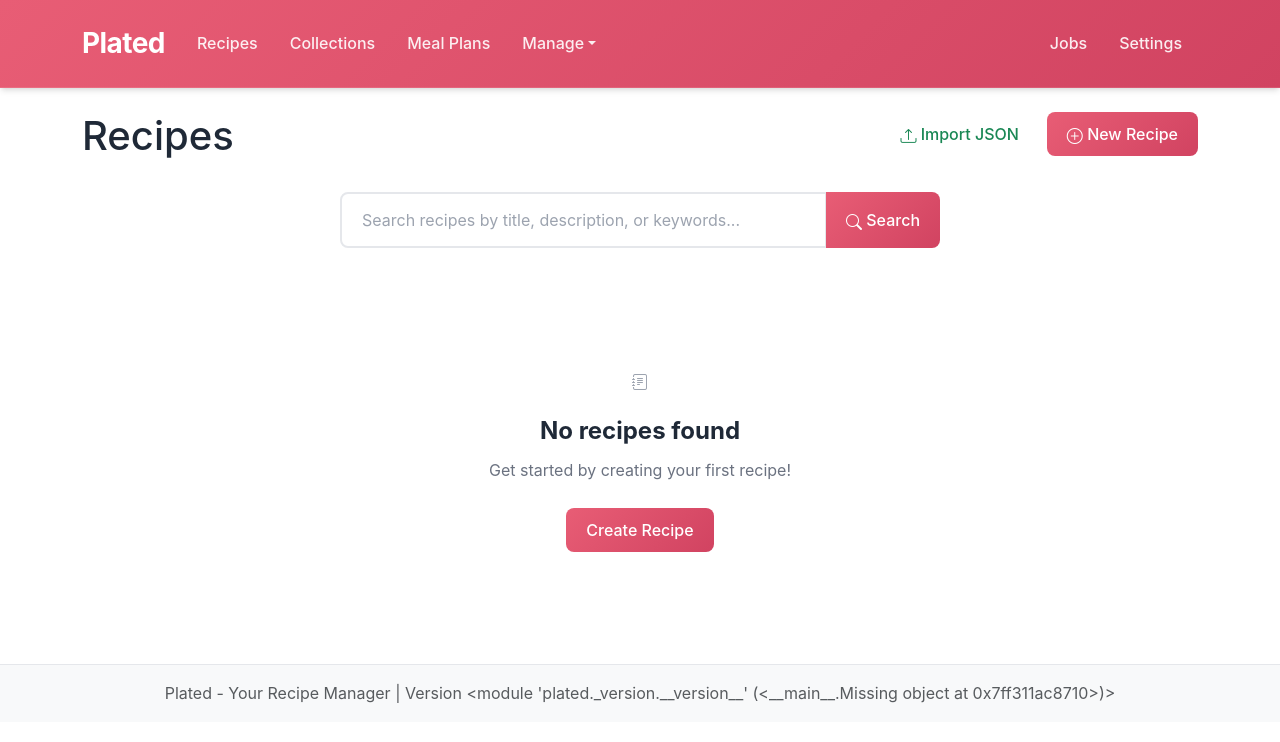
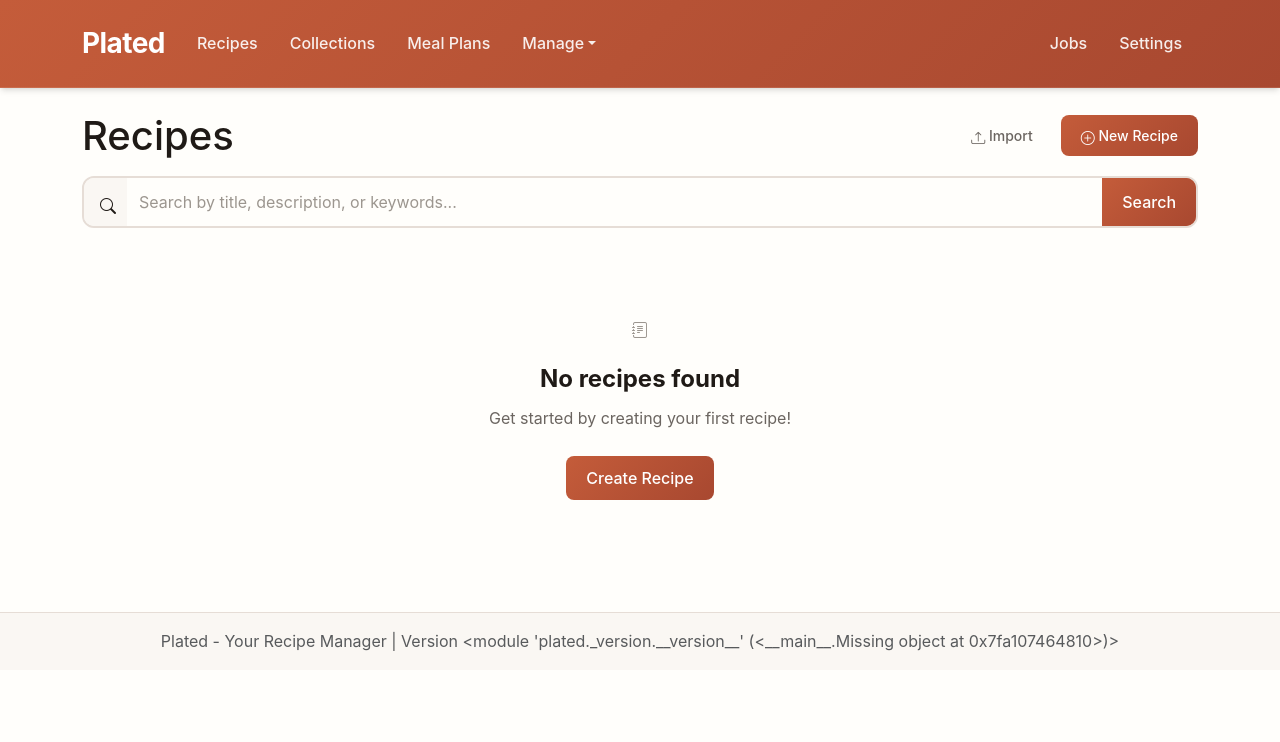
Before and after one commit to AdrianVollmer/Plated, a Django app: page /testviews/recipes/one/ in a window 1280 px wide. Shown: the top 742 px of the page. Run offline with Django 5.2, Linux system fonts and the light colour scheme; data that the repository does not hold is empty.

Commit message:
Redesign color palette, favicon, and recipe list UI
Replace arbitrary hot-pink accent with warm terracotta (#c45c3a) that
is contextually appropriate for a food/cooking app. Tint neutral
backgrounds warm in both light and dark themes so the accent color
feels cohesive rather than slapped on.

- Replace primary color across all CSS variables (light + dark theme)
- Warm-tint bg-secondary/tertiary and border colors in both themes
- Redesign favicon: fork-and-knife-on-plate SVG, regenerate all PNG
  icon sizes from the new SVG
- Recipe list header: title + compact action buttons inline, no stacking
- Search bar: full-width integrated design with icon prefix and clear
  button when a query is active
- Recipe cards: show up to 3 keyword tags in terracotta chips; upgrade
  metadata row contrast (text-secondary + colored icons + labeled text);
  reduce no-image placeholder height to 120px so empty cards don't look
  like broken loading states
- Pagination: unify --bs-pagination-* variables for both light and dark
  themes with proper primary active state

Co-Authored-By: Claude Sonnet 4.6 <noreply@anthropic.com>

```diff
--- a/src/plated/static/styles.css
+++ b/src/plated/static/styles.css
@@ -6,28 +6,28 @@
 
 :root {
     /* Light Theme (Default) */
-    --primary: #e85d75;
-    --primary-dark: #d14361;
-    --primary-light: #ff7b92;
-    --primary-rgb: 232, 93, 117;
+    --primary: #c45c3a;
+    --primary-dark: #a84830;
+    --primary-light: #d97a57;
+    --primary-rgb: 196, 92, 58;
     --secondary: #6c757d;
     --success: #10b981;
     --info: #3b82f6;
     --warning: #f59e0b;
     --danger: #ef4444;
 
-    --bg-primary: #ffffff;
-    --bg-secondary: #f8f9fa;
-    --bg-tertiary: #f1f3f5;
-    --bg-elevated: #ffffff;
+    --bg-primary: #fffefb;
+    --bg-secondary: #faf7f3;
+    --bg-tertiary: #f3ede7;
+    --bg-elevated: #fffefb;
 
-    --text-primary: #1f2937;
-    --text-secondary: #6b7280;
-    --text-tertiary: #9ca3af;
+    --text-primary: #1f1a16;
+    --text-secondary: #6b6560;
+    --text-tertiary: #9c968f;
     --text-inverse: #ffffff;
 
-    --border-color: #e5e7eb;
-    --border-subtle: #f3f4f6;
+    --border-color: #e6ddd6;
+    --border-subtle: #f0e8e1;
 
     --shadow-sm: 0 1px 2px 0 rgb(0 0 0 / 0.05);
     --shadow-md: 0 4px 6px -1px rgb(0 0 0 / 0.1), 0 2px 4px -2px rgb(0 0 0 / 0.1);
@@ -48,29 +48,29 @@
     --primary-alpha-30: rgba(var(--primary-rgb), 0.3);
 
     /* Theme gradients - reusable */
-    --theme-gradient-light: linear-gradient(135deg, #fff 0%, #f3f4f6 100%);
-    --theme-gradient-dark: linear-gradient(135deg, #1f2937 0%, #111827 100%);
+    --theme-gradient-light: linear-gradient(135deg, #fffefb 0%, #f3ede7 100%);
+    --theme-gradient-dark: linear-gradient(135deg, #1e1b18 0%, #141210 100%);
     --theme-gradient-auto: linear-gradient(135deg, #60a5fa 0%, #3b82f6 100%);
 }
 
 [data-theme="dark"] {
-    --primary: #e879a0;
-    --primary-dark: #db6090;
-    --primary-light: #f0a0c0;
-    --primary-rgb: 232, 121, 160;
+    --primary: #d97a57;
+    --primary-dark: #c45c3a;
+    --primary-light: #e89977;
+    --primary-rgb: 217, 122, 87;
 
-    --bg-primary: #111827;
-    --bg-secondary: #1f2937;
-    --bg-tertiary: #374151;
-    --bg-elevated: #1f2937;
+    --bg-primary: #141210;
+    --bg-secondary: #1e1b18;
+    --bg-tertiary: #2b2723;
+    --bg-elevated: #1e1b18;
 
-    --text-primary: #f9fafb;
-    --text-secondary: #d1d5db;
-    --text-tertiary: #9ca3af;
-    --text-inverse: #1f2937;
+    --text-primary: #f5f0eb;
+    --text-secondary: #ccc4bc;
+    --text-tertiary: #9c968f;
+    --text-inverse: #1e1b18;
 
-    --border-color: #374151;
-    --border-subtle: #2d3748;
+    --border-color: #38312c;
+    --border-subtle: #28231f;
 
     --shadow-sm: 0 1px 2px 0 rgb(0 0 0 / 0.3);
     --shadow-md: 0 4px 6px -1px rgb(0 0 0 / 0.3), 0 2px 4px -2px rgb(0 0 0 / 0.3);
@@ -383,28 +422,72 @@ a:has(.recipe-card) {
 }
 
 /* ============================================
+   Recipe List Header
+   ============================================ */
+
+.recipe-list-header {
+    display: flex;
+    align-items: center;
+    justify-content: space-between;
+    gap: 1rem;
+    flex-wrap: wrap;
+}
+
+.recipe-list-title {
+    margin: 0;
+}
+
+.recipe-list-actions {
+    display: flex;
+    gap: 0.5rem;
+    flex-wrap: wrap;
+    align-items: center;
+}
+
+/* ============================================
    Search Bar
    ============================================ */
 
-.search-container {
-    max-width: 600px;
-    margin: 0 auto 2rem;
+.recipe-search-form {
+    border-radius: var(--radius-lg);
+    overflow: hidden;
+    border: 2px solid var(--border-color);
+    transition: border-color 0.2s ease, box-shadow 0.2s ease;
+}
+
+.recipe-search-form:focus-within {
+    border-color: var(--primary);
+    box-shadow: 0 0 0 3px var(--primary-alpha-10);
+}
+
+.recipe-search-form .input-group-text,
+.recipe-search-form .form-control,
+.recipe-search-form .btn {
+    border: none !important;
+    box-shadow: none !important;
+    border-radius: 0 !important;
+}
+
+.recipe-search-icon {
+    background: var(--bg-elevated);
+    color: var(--text-tertiary);
+    padding-left: 1rem;
 }
 
 .search-input {
     background: var(--bg-elevated);
-    border: 2px solid var(--border-color);
-    border-radius: var(--radius-lg);
-    padding: 0.875rem 1.25rem;
+    padding: 0.75rem 0.75rem;
     color: var(--text-primary);
-    transition: var(--transition);
+    transition: background-color 0.2s ease;
 }
 
 .search-input:focus {
     outline: none;
-    border-color: var(--primary);
-    box-shadow: 0 0 0 3px var(--primary-alpha-10);
     background: var(--bg-primary);
+}
+
+.search-input::placeholder {
+    color: var(--text-tertiary);
 }
 
 .search-input::placeholder {
--- a/src/plated/templates/recipes/recipe_list.html
+++ b/src/plated/templates/recipes/recipe_list.html
@@ -1,44 +1,46 @@
 {% extends "base.html" %}
 {% load i18n %}
+{% load recipe_filters %}
 {% block title %}
     {% trans "Recipes" %} - Plated
 {% endblock %}
 {% block content %}
-    <div class="row mb-4">
-        <div class="col-12 col-md-8 mb-3 mb-md-0">
-            <h1>{% trans "Recipes" %}</h1>
-        </div>
-        <div class="col-12 col-md-4 text-md-end">
-            <div class="d-flex flex-column flex-md-row gap-2 justify-content-md-end">
+    <div class="recipe-list-header mb-3">
+        <h1 class="recipe-list-title">{% trans "Recipes" %}</h1>
+        <div class="recipe-list-actions">
             <a href="{% url 'recipe_import' %}"
-                   class="btn btn-outline-success text-nowrap">
-                    <i class="bi bi-upload"></i> {% trans "Import JSON" %}
+               class="btn btn-outline-secondary btn-sm text-nowrap">
+                <i class="bi bi-upload"></i> {% trans "Import" %}
             </a>
             {% if ai_settings_available %}
                 <a href="{% url 'ai_extract_recipe' %}"
-                       class="btn btn-outline-primary text-nowrap">
+                   class="btn btn-outline-primary btn-sm text-nowrap">
                     <i class="bi bi-stars"></i> {% trans "AI Extract" %}
                 </a>
             {% endif %}
-                <a href="{% url 'recipe_create' %}" class="btn btn-primary text-nowrap">
+            <a href="{% url 'recipe_create' %}"
+               class="btn btn-primary btn-sm text-nowrap">
                 <i class="bi bi-plus-circle"></i> {% trans "New Recipe" %}
             </a>
         </div>
     </div>
-    </div>
-    <div class="row mb-4">
-        <div class="col-12">
-            <div class="search-container">
-                <form method="get" class="input-group">
+    <div class="mb-4">
+        <form method="get" class="input-group recipe-search-form">
+            <span class="input-group-text recipe-search-icon"><i class="bi bi-search"></i></span>
             <input type="text"
                    name="q"
                    class="form-control search-input"
-                           placeholder="{% trans 'Search recipes by title, description, or keywords...' %}"
+                   placeholder="{% trans 'Search by title, description, or keywords...' %}"
                    value="{{ request.GET.q }}">
-                    <button class="btn btn-primary" type="submit"><i class="bi bi-search"></i> {% trans "Search" %}</button>
+            {% if request.GET.q %}
+                <a href="{% url 'recipe_list' %}"
+                   class="btn btn-outline-secondary"
+                   title="{% trans 'Clear search' %}">
+                    <i class="bi bi-x-lg"></i>
+                </a>
+            {% endif %}
+            <button class="btn btn-primary" type="submit">{% trans "Search" %}</button>
         </form>
-            </div>
-        </div>
     </div>
     {% if recipes %}
         <div class="row row-cols-1 row-cols-md-2 row-cols-lg-3 g-4">
@@ -60,24 +62,26 @@
                             {% endif %}
                             <div class="recipe-card-body">
                                 <h5 class="recipe-card-title">{{ recipe.title }}</h5>
-                                <p class="recipe-card-text">
                                 {% if recipe.description %}
-                                        {{ recipe.description|truncatewords:20 }}
-                                    {% else %}
-                                        {% trans "No description available." %}
+                                    <p class="recipe-card-text">{{ recipe.description|truncatewords:20 }}</p>
                                 {% endif %}
-                                </p>
+                                {% if recipe.keywords %}
+                                    <div class="recipe-card-keywords">
+                                        {% for kw in recipe.keywords|split:","|slice:":3" %}
+                                            <span class="recipe-card-keyword">{{ kw }}</span>
+                                        {% endfor %}
+                                    </div>
+                                {% endif %}
                                 <div class="recipe-card-meta">
-                                    <div>
+                                    {% if recipe.prep_time %}
+                                        <div class="recipe-card-meta-item">
                                             <i class="bi bi-clock"></i>
-                                        {% if recipe.prep_time %}
-                                            {{ recipe.prep_time }}
-                                        {% else %}
-                                            --
+                                            <span>{{ recipe.prep_time|format_duration }}</span>
+                                        </div>
                                     {% endif %}
-                                    </div>
-                                    <div>
-                                        <i class="bi bi-people"></i> {{ recipe.servings }}
+                                    <div class="recipe-card-meta-item">
+                                        <i class="bi bi-people"></i>
+                                        <span>{% blocktrans with n=recipe.servings %}{{ n }} servings{% endblocktrans %}</span>
                                     </div>
                                 </div>
                             </div>
```
Also changed, not shown: other parts of src/plated/static/styles.css (+65 -4 lines), src/plated/static/icons/icon-128x128.png, src/plated/static/icons/icon-144x144.png, src/plated/static/icons/icon-152x152.png, src/plated/static/icons/icon-192x192.png, src/plated/static/icons/icon-384x384.png, src/plated/static/icons/icon-512x512.png, src/plated/static/icons/icon-72x72.png, src/plated/static/icons/icon-96x96.png, src/plated/static/icons/plated-logo.svg. Lines whose indentation alone changed are shown as unchanged.
